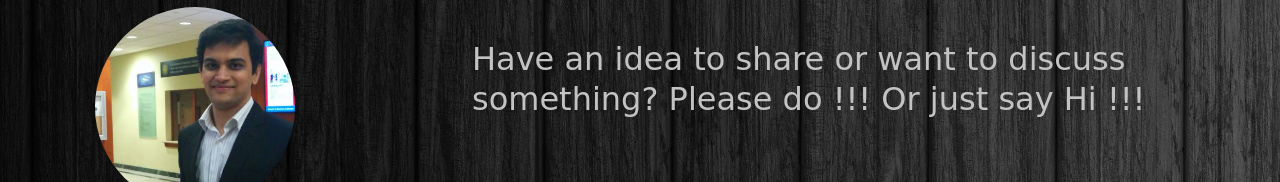
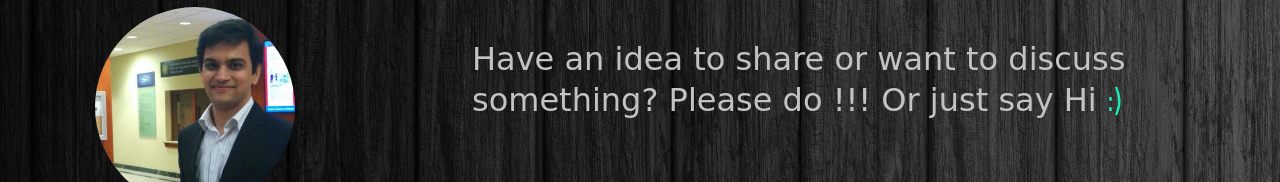
Before and after one commit to vijetb/Experiments, a website: page AngularExperiment/index.html in a window 1280 px wide. Shown: the part 3960-4142 px from the top of the page. Drawn offline with nearby package versions, Linux system fonts and the light colour scheme; some packages are replaced by stand-ins of ours; a script that the page names is missing; a web font is replaced by a local one.

Commit message:
Added a smiley for contact us

```diff
--- a/AngularExperiment/css/mycss.css
+++ b/AngularExperiment/css/mycss.css
@@ -539,6 +539,9 @@ body{
     font-size: 18px;
     padding: 12px;
 }
+#smiley{
+ color:#1DE9B6 ;
+}
 .glypicons-contact{
     font-size: 16px;
     color: #2196F3;
--- a/AngularExperiment/index.html
+++ b/AngularExperiment/index.html
@@ -198,7 +198,7 @@
                             <img src="images/vijet.png" class="img-circle vijet-image" alt="Vijet Badigannavar"/>
                         </div>
                         <div class="col-xs-12 col-sm-8 col-md-8 col-lg-8">
-                            <h2 class="contact_me_dialogue"> Have an idea to share or want to discuss something? Please do !!! Or just say Hi !!!</h2>
+                            <h2 class="contact_me_dialogue"> Have an idea to share or want to discuss something? Please do !!! Or just say Hi <span id="smiley">:)</span></h2>
                         </div>
                     </div>
                     <div class="row">
```
